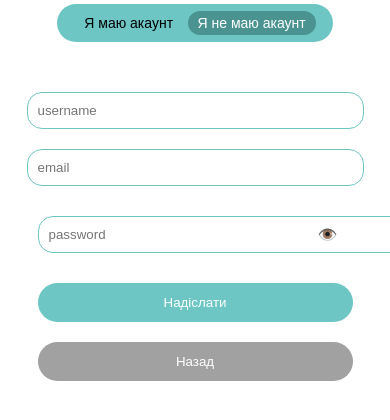
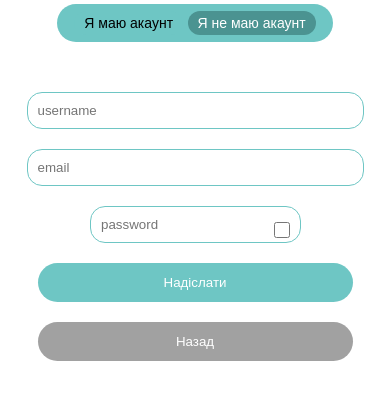
Before and after one commit to MariiaHamanuk/-OOP-project-19, a Python web app: template templates/m-register.html in a window 390 px wide. Shown: the part 219-639 px from the top of the page. Run offline with Jinja, Linux system fonts and the light colour scheme; the template is opened without the code that fills it, so the values that code supplies are empty.

Commit message:
Update m-register.html

```diff
--- a/templates/m-register.html
+++ b/templates/m-register.html
@@ -166,40 +166,25 @@
             text-align: right;
         }
 
-        /* Виправлені стилі для поля пароля */
+        .show-password-checkbox:checked {
+            background-color: #6ec6c4;
+            border-color: #6ec6c4;
+        }
         .password-container {
             position: relative;
             width: 60%;
-            margin: 10px 0;
         }
 
-        .password-container input {
-            width: 100%;
-            padding-right: 40px;
-        }
-
-        .password-toggle {
+        .show-password-checkbox {
             position: absolute;
-            top: 50%;
+            top: 60%;
             right: 10px;
             transform: translateY(-50%);
-            background: none;
-            border: none;
-            color: #6ec6c4;
             cursor: pointer;
-            display: flex;
-            align-items: center;
-            justify-content: center;
-            font-size: 16px;
-            padding: 0;
-            width: 30px;
-            height: 30px;
-        }
-
-        .password-toggle:hover {
-            color: #4b9391;
-        }
-
+            width: 16px;
+            height: 16px;
+            margin: 0;
+}
         @media (max-width: 768px) {
             body {
                 height: auto;
@@ -256,10 +241,6 @@
                 width: 80%;
             }
 
-            .password-container {
-                width: 80%;
-            }
-
             form div[style] {
                 width: 80% !important;
             }
@@ -290,7 +271,8 @@
                 font-size: 14px;
             }
 
-            input, .password-container, form div[style], .login-button, .back-button {
+
+            input, form div[style], .login-button, .back-button {
                 width: 90%;
             }
         }
@@ -316,11 +298,9 @@
                 <input type="text" id="username" name="username" placeholder="username" required>
                 <input type="email" id="email" name="email" placeholder="email" required>
 
-                <div class="password-container">
+                <div class="password-container" id ="password-container">
                     <input type="password" id="password" name="password" placeholder="password" required>
-                    <button type="button" class="password-toggle" id="password-toggle" aria-label="Показати/сховати пароль">
-                        👁️
-                    </button>
+                    <input type="checkbox" id="show-password" class="show-password-checkbox">
                 </div>
 
                 {% if error_message %}
@@ -366,19 +346,12 @@
                 rightSw.style.color = "black";
             }
         }
+        const passwordInput = document.getElementById("password");
+const showPasswordCheckbox = document.getElementById("show-password");
 
-        const passwordInput = document.getElementById("password");
-        const passwordToggle = document.getElementById("password-toggle");
-
-        passwordToggle.addEventListener("click", function() {
-            if (passwordInput.type === "password") {
-                passwordInput.type = "text";
-                passwordToggle.textContent = "🔒";
-            } else {
-                passwordInput.type = "password";
-                passwordToggle.textContent = "👁️";
-            }
-        });
+showPasswordCheckbox.addEventListener("change", function () {
+    passwordInput.type = this.checked ? "text" : "password";
+});
     </script>
 </body>
 </html>
```
